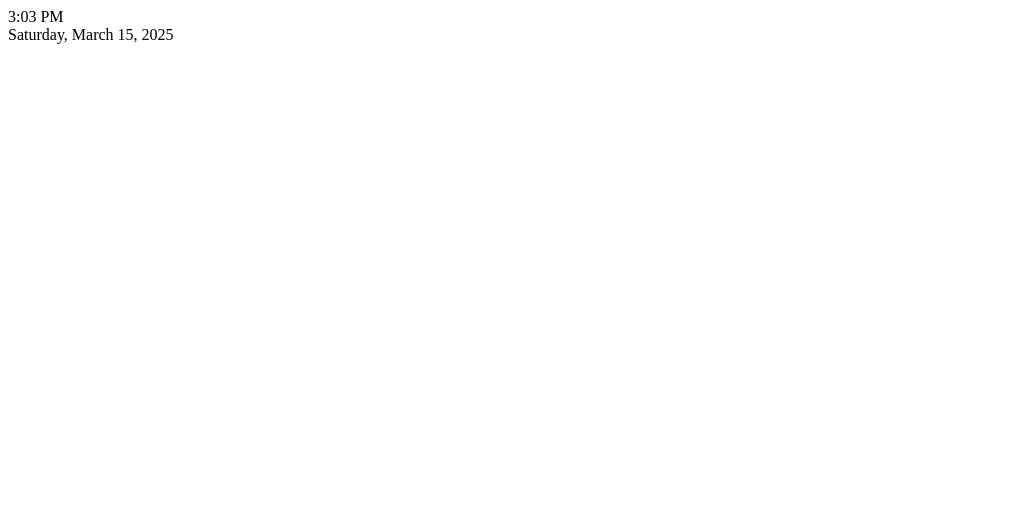
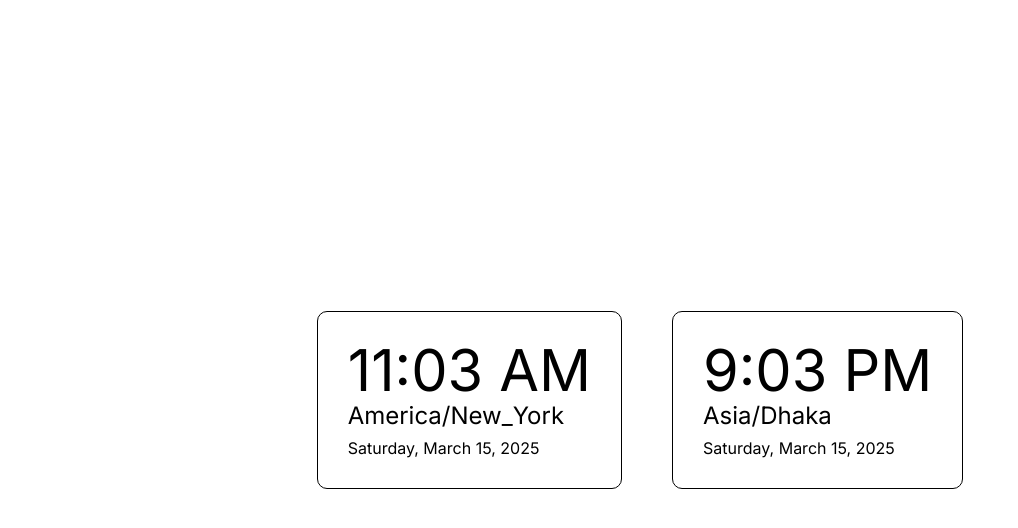
Before and after one commit to khanm3/world-clock, a React (Vite) app: page / in a window 1280 px wide. Shown: the top 528 px of the page, without its empty margins (0-1018 px from the left). Built offline with nearby package versions, Linux system fonts and the light colour scheme.

Commit message:
Add initial styling

```diff
--- a/index.html
+++ b/index.html
@@ -3,8 +3,11 @@
   <head>
     <meta charset="UTF-8" />
     <link rel="icon" type="image/svg+xml" href="/clock.svg" />
+    <link rel="preconnect" href="https://fonts.googleapis.com">
+    <link rel="preconnect" href="https://fonts.gstatic.com" crossorigin>
+    <link href="https://fonts.googleapis.com/css2?family=Inter:ital,opsz,wght@0,14..32,100..900;1,14..32,100..900&display=swap" rel="stylesheet">
     <meta name="viewport" content="width=device-width, initial-scale=1.0" />
-    <title>Timezone Converter</title>
+    <title>Time Zone Converter</title>
   </head>
   <body>
     <div id="root"></div>
--- a/src/AppLuxon.jsx
+++ b/src/AppLuxon.jsx
@@ -3,7 +3,10 @@ import ClockLuxon from "./ClockLuxon"
 export default function AppLuxon() {
   return (
     <main>
-        <ClockLuxon />
+        <div className="clock-container">
+            <ClockLuxon tz="America/New_York" />
+            <ClockLuxon tz="Asia/Dhaka" />
+        </div>
     </main>
   )
 }
--- a/src/ClockLuxon.jsx
+++ b/src/ClockLuxon.jsx
@@ -1,15 +1,15 @@
 import { DateTime } from "luxon";
 
-export default function ClockLuxon() {
-    const dt = DateTime.now()
+export default function ClockLuxon({ tz }) {
+    const dt = DateTime.local({ zone: tz })
     console.log(dt)
     return (
-        <div>
-            <time>
-                {dt.toLocaleString(DateTime.TIME_SIMPLE)}
-                <br/>
-                {dt.toLocaleString(DateTime.DATE_HUGE)}
-            </time>
+        <div className="clock-face">
+            <span className="time">{dt.toLocaleString(DateTime.TIME_SIMPLE)}</span>
+            <br/>
+            <span className="zone">{dt.zoneName}</span>
+            <br />
+            <span className="date">{dt.toLocaleString(DateTime.DATE_HUGE)}</span>
         </div>
     )
 }
--- a/src/index.css
+++ b/src/index.css
@@ -0,0 +1,51 @@
+* {
+  box-sizing: border-box;
+}
+
+body {
+  margin: 0;
+  font-family: Inter, sans-serif;
+  height: 100vh;
+}
+
+div#root {
+  height: 100%;
+}
+
+main {
+  height: 100%;
+  display: flex;
+  flex-direction: column;
+  justify-content: center;
+  align-items: center;
+}
+
+.clock-container {
+  display: flex;
+  gap: 50px;
+}
+
+.clock-face {
+  border: 1px solid #000;
+  border-radius: 10px;
+  padding: 30px;
+}
+
+.clock-face > span {
+  display: inline-block;
+  line-height: 1;
+}
+
+.time {
+  font-size: 3.6rem;
+  margin-bottom: 5px;
+}
+
+.zone {
+  font-size: 1.5rem;
+  margin-bottom: 10px;
+}
+
+.date {
+  font-size: 1rem;
+}
--- a/src/index.jsx
+++ b/src/index.jsx
@@ -2,6 +2,7 @@ import { StrictMode } from "react"
 import { createRoot } from "react-dom/client"
 import App from "./App"
 import AppLuxon from "./AppLuxon"
+import './index.css'
 
 createRoot(document.getElementById("root")).render(
     <StrictMode>
```
